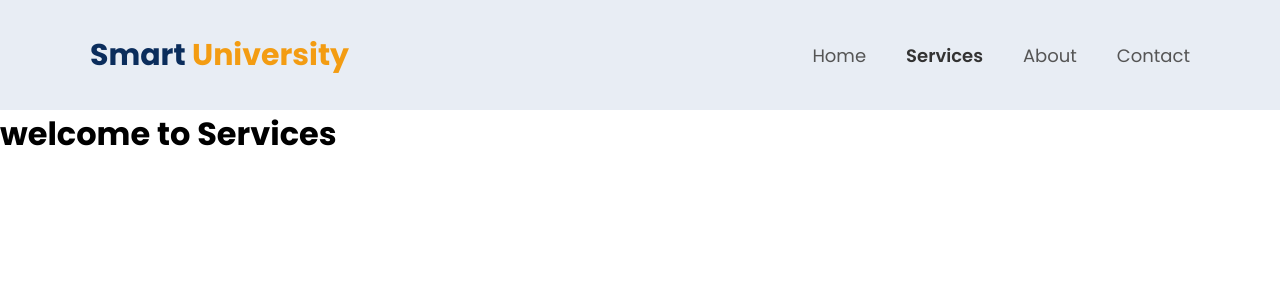
After one commit to maryam-codes-hub/Smart_University, a Django app: page /services/ in a window 1280 px wide. The commit adds this page. Shown: the top 300 px of the page. Run offline with Django 5.2, Linux system fonts and the light colour scheme.

Commit message:
added services page

```diff
--- a/complaints/templates/includes/navbar.html
+++ b/complaints/templates/includes/navbar.html
@@ -2,7 +2,9 @@
     <div class="logo">Smart <span>University</span></div>
     <div class="nav-links">
         <a href="{% url 'landing' %}" class="{% if active == 'home' %}active{% endif %}">Home</a>
-        <a href="#">Services</a>
+
+        <a href="{% url 'services' %}" class="{% if active == 'services' %}active{% endif %}">Services</a>
+
         <a href="{% url 'about' %}" class="{% if active == 'about' %}active{% endif %}">About</a>
         <a href="#">Contact</a>
     </div>
--- /dev/null
+++ b/complaints/templates/services.html
@@ -0,0 +1,18 @@
+{% load static %}
+<!DOCTYPE html>
+<html lang="en">
+<head>
+    <meta charset="UTF-8">
+    <meta name="viewport" content="width=device-width, initial-scale=1.0">
+     <link href="https://fonts.googleapis.com/css2?family=Poppins:wght@400;500;600;700;800&display=swap" rel="stylesheet">
+    <link rel="stylesheet" href="{% static 'complaints/css/main.css' %}">
+
+    <title> Our Services</title>
+</head>
+<body>
+        {% include 'includes/navbar.html' with active='services' %}
+        <h1>welcome to Services</h1>
+
+
+</body>
+</html>
--- a/complaints/urls.py
+++ b/complaints/urls.py
@@ -1,7 +1,8 @@
 from django.urls import path
 from . import views
 
-urlpatterns = [
+urlpatterns =[
     path('', views.landing, name='landing'),
-    path('about-us/',views.about,name='about')
+    path('about-us/',views.about,name='about'),
+    path('services/',views.services,name='services')
 ]
--- a/complaints/views.py
+++ b/complaints/views.py
@@ -6,4 +6,7 @@ def landing(request):
 def about(request):
     return render(request,'about.html')
 
+def services(request):
+    return render(request,'services.html')
+
 # Create your views here.
```
